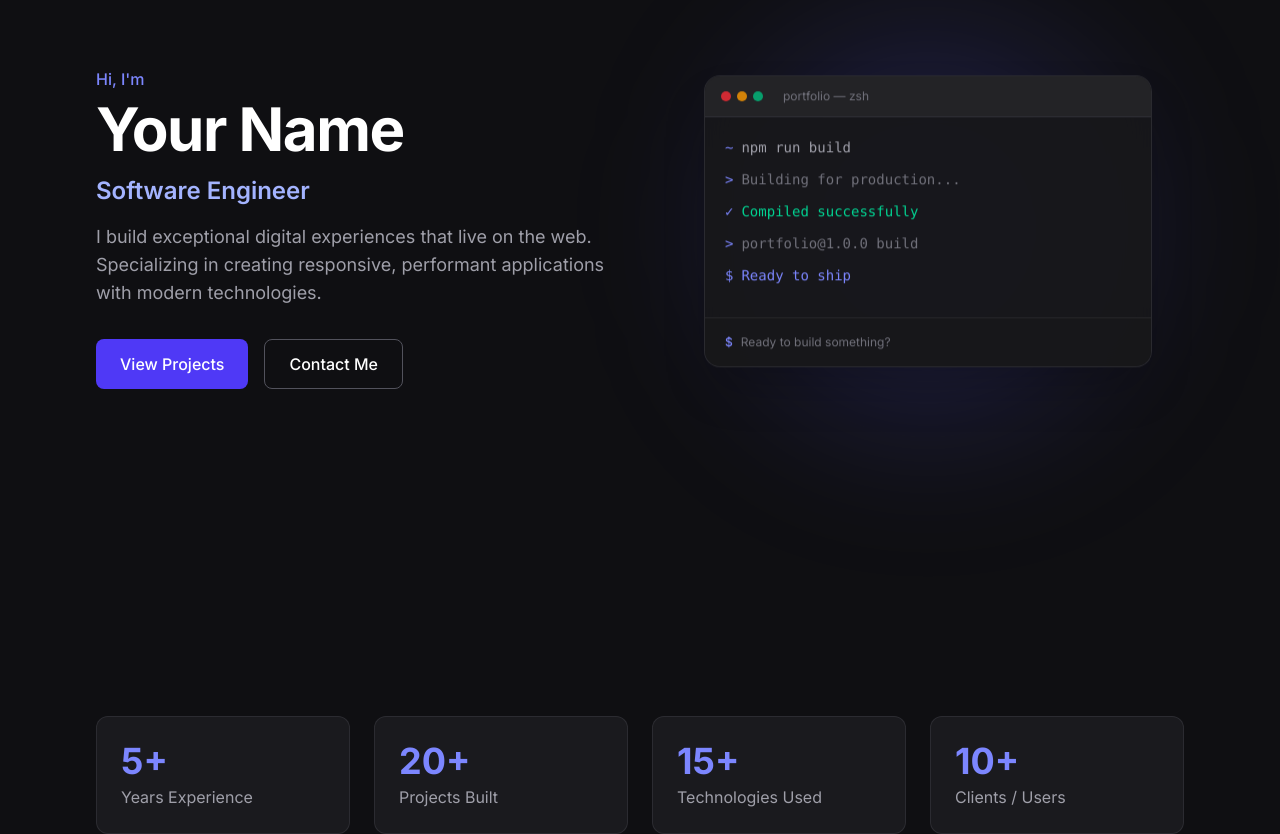
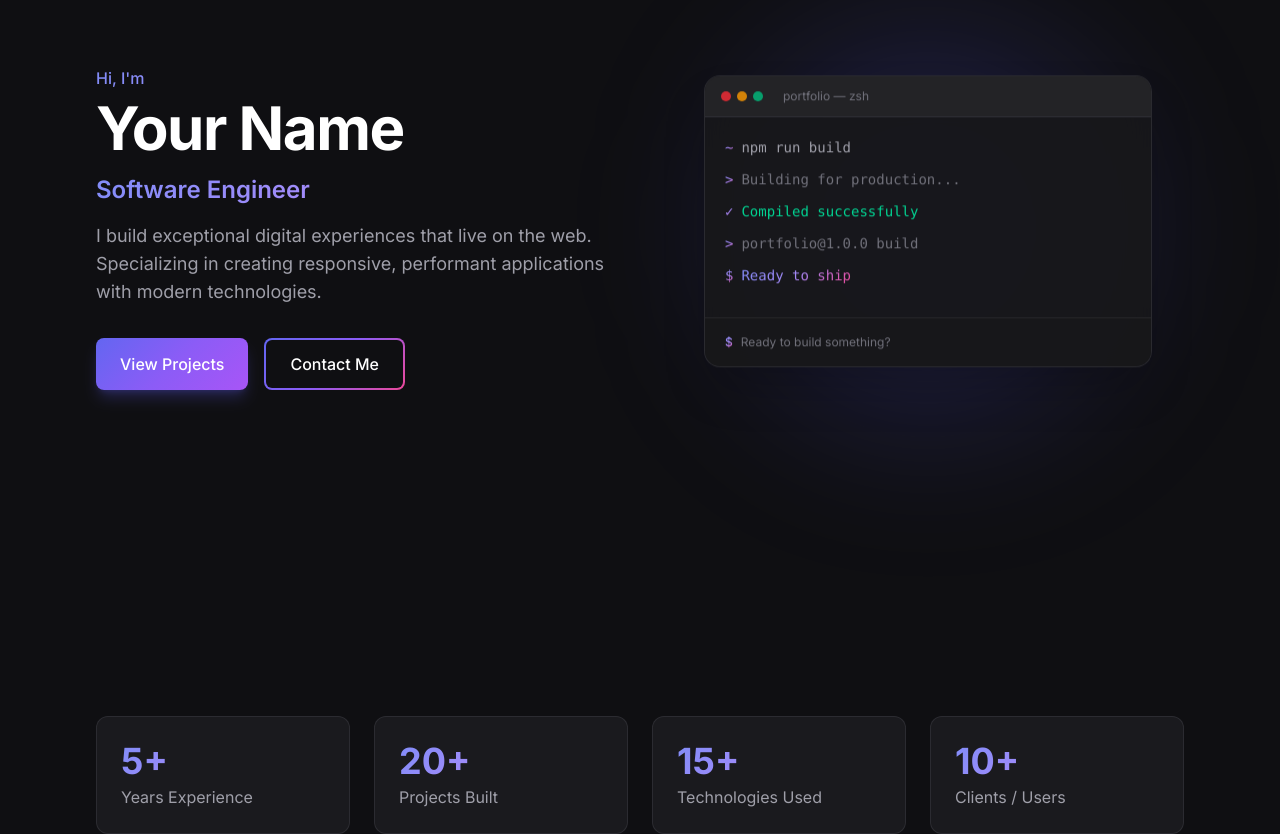
Before and after one commit to rejesthm/jesther-portfolio-reactjs, a React (Vite) app: page / in a window 1280 px wide. Shown: the part 180-1014 px from the top of the page. Built offline with nearby package versions, Linux system fonts and the light colour scheme.

Commit message:
change main color themes

```diff
--- a/src/components/Experience.jsx
+++ b/src/components/Experience.jsx
@@ -79,19 +79,19 @@ export default function Experience() {
                 className="relative pl-12 md:pl-20"
               >
                 {/* Timeline node */}
-                <div className="absolute left-2 md:left-6 top-1 w-4 h-4 rounded-full bg-indigo-500 border-4 border-zinc-900" />
+                <div className="absolute left-2 md:left-6 top-1 w-4 h-4 rounded-full gradient-primary border-4 border-zinc-900" />
 
                 <motion.div
-                className="p-6 rounded-xl bg-zinc-800/50 border border-zinc-700/50 hover:border-indigo-500/30 transition-colors"
+                  className="p-6 rounded-xl bg-zinc-800/50 border border-zinc-700/50 hover:border-violet-500/50 transition-colors"
                   whileHover={{ x: 4, transition: { duration: 0.2 } }}
                 >
-                  <span className="text-indigo-400 text-sm font-medium">
+                  <span className="gradient-text text-sm font-medium">
                     {exp.date}
                   </span>
                   <h3 className="text-xl font-semibold text-white mt-1 mb-2">
                     {exp.role}
                   </h3>
-                  <p className="text-indigo-300 font-medium mb-3">{exp.company}</p>
+                  <p className="gradient-text font-medium mb-3">{exp.company}</p>
                   <p className="text-zinc-400 text-sm leading-relaxed">
                     {exp.description}
                   </p>
--- a/src/components/FloatingElements.jsx
+++ b/src/components/FloatingElements.jsx
@@ -7,7 +7,7 @@ const lines = [
   { prefix: '>', text: 'Building for production...', color: 'text-zinc-500' },
   { prefix: '✓', text: 'Compiled successfully', color: 'text-emerald-400' },
   { prefix: '>', text: 'portfolio@1.0.0 build', color: 'text-zinc-500' },
-  { prefix: '$', text: 'Ready to ship', color: 'text-indigo-400' },
+  { prefix: '$', text: 'Ready to ship', color: 'gradient-text' },
 ]
 
 function TerminalTyping({ shouldReduceMotion }) {
@@ -46,7 +46,7 @@ function TerminalTyping({ shouldReduceMotion }) {
     <div className="space-y-3">
       {lines.map((line, i) => (
         <div key={i} className="font-mono text-sm flex items-start gap-2">
-          <span className="text-indigo-400 flex-shrink-0">{line.prefix}</span>
+          <span className="gradient-text flex-shrink-0">{line.prefix}</span>
           <span className={line.color}>
             {i < lineIndex
               ? line.text
@@ -57,7 +57,7 @@ function TerminalTyping({ shouldReduceMotion }) {
               <motion.span
                 animate={{ opacity: [1, 0] }}
                 transition={{ repeat: Infinity, duration: 0.7 }}
-                className="inline-block w-2 h-4 ml-0.5 bg-indigo-400 align-middle"
+                className="inline-block w-2 h-4 ml-0.5 bg-gradient-to-b from-indigo-400 to-violet-500 align-middle"
               />
             )}
           </span>
@@ -115,7 +115,7 @@ export default function FloatingElements() {
         </div>
         <div className="px-5 py-4 border-t border-zinc-800 bg-zinc-900/50">
           <div className="flex items-center gap-2 text-xs">
-            <span className="text-indigo-400 font-medium">$</span>
+            <span className="gradient-text font-medium">$</span>
             <span className="text-zinc-500">Ready to build something?</span>
           </div>
         </div>
--- a/src/components/Footer.jsx
+++ b/src/components/Footer.jsx
@@ -12,7 +12,7 @@ export default function Footer() {
             href="https://github.com"
             target="_blank"
             rel="noopener noreferrer"
-            className="text-zinc-400 hover:text-indigo-400 transition-colors"
+            className="text-zinc-400 hover-gradient-text transition-colors"
             aria-label="GitHub"
           >
             <FaGithub size={22} />
@@ -21,7 +21,7 @@ export default function Footer() {
             href="https://linkedin.com"
             target="_blank"
             rel="noopener noreferrer"
-            className="text-zinc-400 hover:text-indigo-400 transition-colors"
+            className="text-zinc-400 hover-gradient-text transition-colors"
             aria-label="LinkedIn"
           >
             <FaLinkedin size={22} />
--- a/src/components/Hero.jsx
+++ b/src/components/Hero.jsx
@@ -38,7 +38,7 @@ export default function Hero() {
         >
           <motion.p
             variants={itemVariants}
-            className="text-indigo-400 font-medium mb-2"
+            className="gradient-text font-medium mb-2"
           >
             Hi, I&apos;m
           </motion.p>
@@ -50,7 +50,7 @@ export default function Hero() {
           </motion.h1>
           <motion.p
             variants={itemVariants}
-            className="text-xl md:text-2xl text-indigo-300 font-semibold mb-4"
+            className="text-xl md:text-2xl gradient-text font-semibold mb-4"
           >
             Software Engineer
           </motion.p>
@@ -67,7 +67,7 @@ export default function Hero() {
           >
             <motion.button
               onClick={() => scrollToSection('projects')}
-              className="px-6 py-3 rounded-lg bg-indigo-600 hover:bg-indigo-500 text-white font-medium transition-colors"
+              className="px-6 py-3 rounded-lg gradient-primary text-white font-medium shadow-lg shadow-indigo-500/25 hover:shadow-indigo-500/40 transition-all"
               whileHover={{ scale: 1.02 }}
               whileTap={{ scale: 0.98 }}
             >
@@ -75,7 +75,7 @@ export default function Hero() {
             </motion.button>
             <motion.button
               onClick={() => scrollToSection('contact')}
-              className="px-6 py-3 rounded-lg border border-zinc-600 hover:border-indigo-500 hover:bg-indigo-500/10 text-white font-medium transition-colors"
+              className="px-6 py-3 rounded-lg gradient-border text-white font-medium hover:opacity-90 transition-all"
               whileHover={{ scale: 1.02 }}
               whileTap={{ scale: 0.98 }}
             >
--- a/src/components/Navbar.jsx
+++ b/src/components/Navbar.jsx
@@ -41,7 +41,7 @@ export default function Navbar() {
               <motion.button
                 key={link.href}
                 onClick={() => scrollToSection(link.href)}
-                className="text-zinc-400 hover:text-white transition-colors font-medium"
+                className="text-zinc-400 hover-gradient-text transition-colors font-medium"
                 whileHover={{ y: -1 }}
               >
                 {link.label}
@@ -101,7 +101,7 @@ export default function Navbar() {
                 <motion.button
                   key={link.href}
                   onClick={() => scrollToSection(link.href)}
-                  className="text-2xl font-medium text-white hover:text-indigo-400 transition-colors"
+                  className="text-2xl font-medium text-white hover-gradient-text transition-colors"
                   whileTap={{ scale: 0.98 }}
                 >
                   {link.label}
--- a/src/components/Stats.jsx
+++ b/src/components/Stats.jsx
@@ -49,10 +49,10 @@ export default function Stats() {
             <motion.div
               key={stat.label}
               variants={itemVariants}
-              className="p-6 rounded-xl bg-zinc-800/50 border border-zinc-700/50 hover:border-indigo-500/30 hover:bg-zinc-800/80 transition-colors"
+              className="p-6 rounded-xl bg-zinc-800/50 border border-zinc-700/50 hover:border-violet-500/50 hover:bg-zinc-800/80 transition-colors"
               whileHover={{ y: -4, transition: { duration: 0.2 } }}
             >
-              <div className="text-3xl md:text-4xl font-bold text-indigo-400 mb-1">
+              <div className="text-3xl md:text-4xl font-bold gradient-text mb-1">
                 {stat.value}
               </div>
               <div className="text-zinc-400 text-sm md:text-base">
--- a/src/components/TechStack.jsx
+++ b/src/components/TechStack.jsx
@@ -108,7 +108,7 @@ export default function TechStack() {
             animate={isInView ? { opacity: 1, y: 0 } : {}}
             transition={{ duration: 0.5, delay: 0.1 }}
           >
-            <h3 className="text-sm font-semibold text-indigo-400 uppercase tracking-wider mb-6">
+            <h3 className="text-sm font-semibold gradient-text uppercase tracking-wider mb-6">
               {category}
             </h3>
             <motion.div
@@ -123,10 +123,10 @@ export default function TechStack() {
                   <motion.div
                     key={tech.name}
                     variants={itemVariants}
-                    className="flex items-center gap-4 p-4 rounded-xl bg-zinc-800/50 border border-zinc-700/50 hover:border-indigo-500/30 hover:bg-zinc-800/80 transition-all group"
+                    className="flex items-center gap-4 p-4 rounded-xl bg-zinc-800/50 border border-zinc-700/50 hover:border-violet-500/50 hover:bg-zinc-800/80 transition-all group"
                     whileHover={{ y: -4, transition: { duration: 0.2 } }}
                   >
-                    <div className="flex-shrink-0 p-2 rounded-lg bg-zinc-900/50 group-hover:bg-indigo-500/10 transition-colors">
+                    <div className="flex-shrink-0 p-2 rounded-lg bg-zinc-900/50 group-hover:bg-violet-500/20 transition-colors">
                       <tech.icon className={`text-2xl ${tech.color}`} />
                     </div>
                     <span className="text-sm font-medium text-zinc-300 truncate">
--- a/src/index.css
+++ b/src/index.css
@@ -10,6 +10,33 @@
   --font-display: "Inter", system-ui, sans-serif;
 }
 
+/* Gradient utilities for contrast against dark theme */
+.gradient-primary {
+  background: linear-gradient(135deg, #6366f1 0%, #8b5cf6 50%, #a855f7 100%);
+}
+
+.gradient-border {
+  border: 2px solid transparent;
+  background: linear-gradient(var(--color-surface), var(--color-surface)) padding-box,
+    linear-gradient(135deg, #6366f1, #8b5cf6, #ec4899) border-box;
+}
+
+.gradient-text {
+  background: linear-gradient(135deg, #818cf8 0%, #a78bfa 50%, #ec4899 100%);
+  -webkit-background-clip: text;
+  -webkit-text-fill-color: transparent;
+  background-clip: text;
+}
+
+/* Hover variant for gradient text on links */
+a.hover-gradient-text:hover,
+button.hover-gradient-text:hover {
+  background: linear-gradient(135deg, #818cf8 0%, #a78bfa 50%, #ec4899 100%);
+  -webkit-background-clip: text;
+  -webkit-text-fill-color: transparent;
+  background-clip: text;
+}
+
 html {
   scroll-behavior: smooth;
 }
```
Also changed, not shown: src/components/Contact.jsx (+6 -6 lines), src/components/Projects.jsx (+4 -4 lines).
